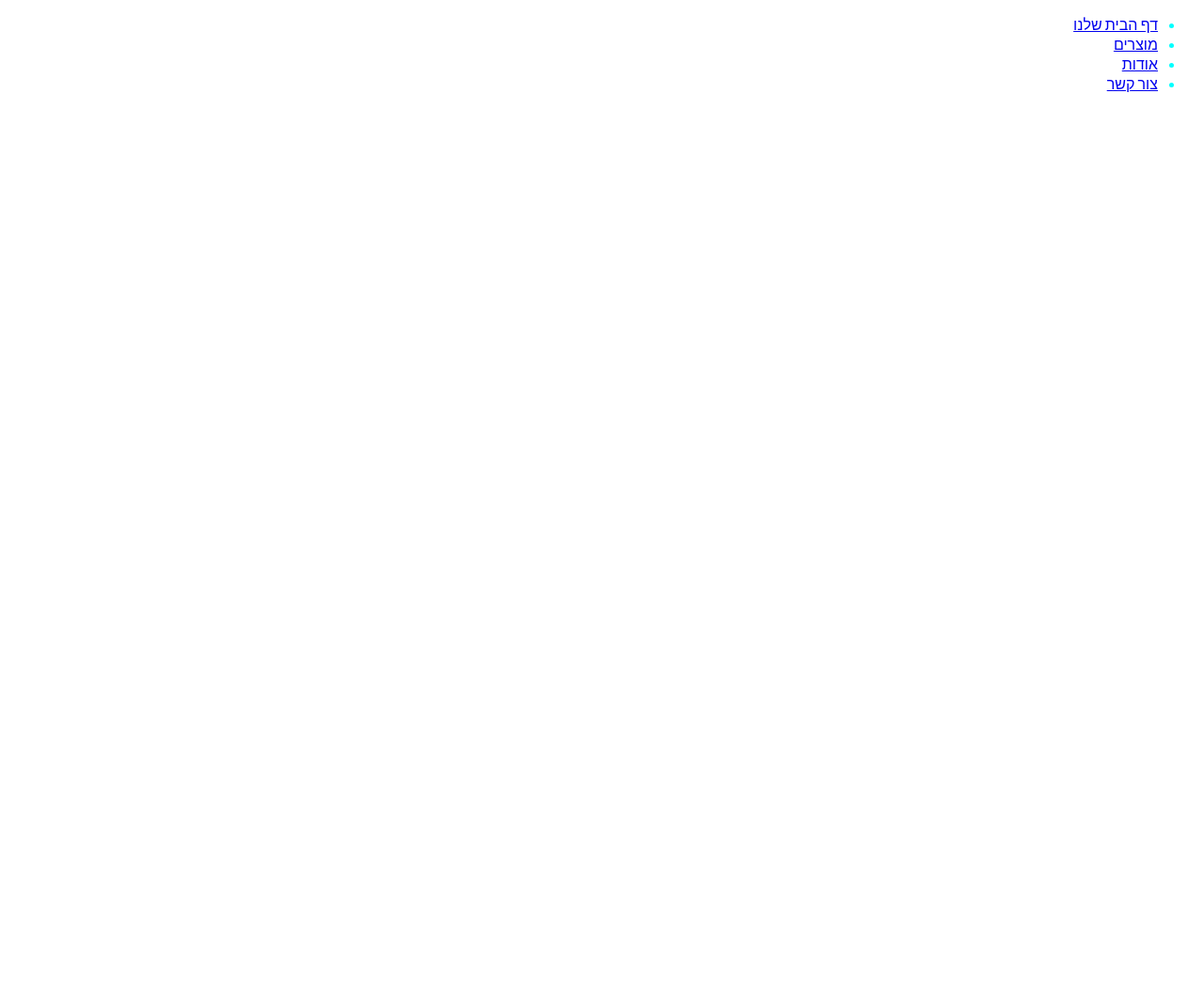
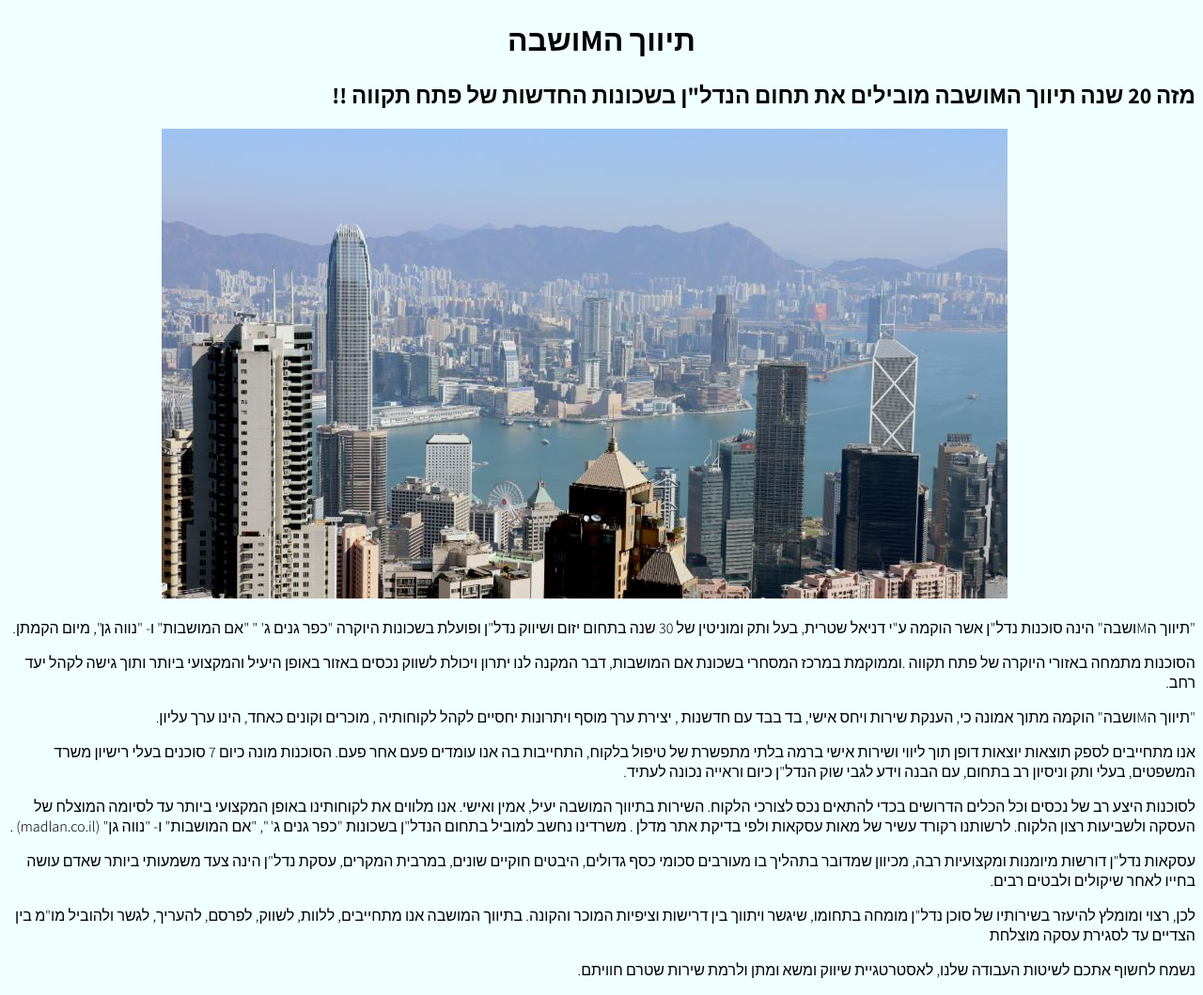
Before and after one commit to ronRips/design-course, a plain HTML site: page index.html in a window 1280 px wide. Shown: the whole page at 94% size. Before the commit the page ends 800 px from the top, so only its background shows below. Drawn offline with Linux system fonts and the light colour scheme.

Commit message:
real estate
אתר ראשוני

```diff
--- a/index.html
+++ b/index.html
@@ -2,20 +2,39 @@
 <html lang="he" dir="rtl">
 <head>
     <meta charset="UTF-8">
-    <title>אתר בסיסי</title>
+    <title>תיווך המושבה</title>
     <link rel="stylesheet" href="stiyle.css">
     <link rel="preconnect" href="https://fonts.gstatic.com">
     <link href="https://fonts.googleapis.com/css2?family=Assistant:wght@300;700&display=swap" rel="stylesheet">
 </head>
 
 <body>
-    <nav class="main-nav">
-  <ul>
-    <li><a href="index.html">דף הבית שלנו</a></li>
-    <li><a href="products.html">מוצרים</a></li>
-    <li><a href="about.html">אודות</a></li>
-    <li><a href="contact.html">צור קשר</a></li>
-  </ul>
-</nav>
+    <h1>תיווך הMושבה</h1>
+    <h2>מזה 20 שנה תיווך הMושבה מובילים את תחום הנדל"ן בשכונות החדשות של פתח תקווה !!</h2>
+
+    <img src="images/buildings.jpg" alt="buildings">
+
+    <p>"תיווך הMושבה" הינה סוכנות נדל"ן אשר הוקמה ע"י דניאל שטרית, בעל ותק ומוניטין של 30 שנה בתחום יזום ושיווק נדל"ן ופועלת בשכונות היוקרה "כפר גנים ג' " "אם המושבות" ו- "נווה גן", מיום הקמתן.</p>
+    <p>
+
+        הסוכנות מתמחה באזורי היוקרה של פתח תקווה .וממוקמת במרכז המסחרי בשכונת אם המושבות, דבר המקנה לנו יתרון ויכולת לשווק נכסים באזור באופן היעיל והמקצועי ביותר ותוך גישה לקהל יעד רחב.</p>
+    <p>
+
+        "תיווך הMושבה" הוקמה מתוך אמונה כי, הענקת שירות ויחס אישי, בד בבד עם חדשנות , יצירת ערך מוסף ויתרונות יחסיים לקהל לקוחותיה , מוכרים וקונים כאחד, הינו ערך עליון.</p>
+    <p>
+
+        אנו מתחייבים לספק תוצאות יוצאות דופן תוך ליווי ושירות אישי ברמה בלתי מתפשרת של טיפול בלקוח, התחייבות בה אנו עומדים פעם אחר פעם. הסוכנות מונה כיום 7 סוכנים בעלי רישיון משרד המשפטים, בעלי ותק וניסיון רב בתחום, עם הבנה וידע לגבי שוק הנדל"ן כיום וראייה נכונה לעתיד.</p>
+    <p>
+
+        לסוכנות היצע רב של נכסים וכל הכלים הדרושים בכדי להתאים נכס לצורכי הלקוח. השירות בתיווך המושבה יעיל, אמין ואישי. אנו מלווים את לקוחותינו באופן המקצועי ביותר עד לסיומה המוצלח של העסקה ולשביעות רצון הלקוח. לרשותנו רקורד עשיר של מאות עסקאות ולפי בדיקת אתר מדלן . משרדינו נחשב למוביל בתחום הנדל"ן בשכונות "כפר גנים ג' ", "אם המושבות" ו- "נווה גן" (madlan.co.il) .</p>
+    <p>
+
+        עסקאות נדל"ן דורשות מיומנות ומקצועיות רבה, מכיוון שמדובר בתהליך בו מעורבים סכומי כסף גדולים, היבטים חוקיים שונים, במרבית המקרים, עסקת נדל"ן הינה צעד משמעותי ביותר שאדם עושה בחייו לאחר שיקולים ולבטים רבים.</p>
+    <p>
+
+        לכן, רצוי ומומלץ להיעזר בשירותיו של סוכן נדל"ן מומחה בתחומו, שיגשר ויתווך בין דרישות וציפיות המוכר והקונה. בתיווך המושבה אנו מתחייבים, ללוות, לשווק, לפרסם, להעריך, לגשר ולהוביל מו"מ בין הצדיים עד לסגירת עסקה מוצלחת
+    </p>
+    <p> נשמח לחשוף אתכם לשיטות העבודה שלנו, לאסטרטגיית שיווק ומשא ומתן ולרמת שירות שטרם חוויתם.</p>
+
 
 </body></html>
--- a/stiyle.css
+++ b/stiyle.css
@@ -1,8 +1,20 @@
-body{
-    color: aqua;
-    font-family: 'Assistant', sans-serif;}
-p{
-    font-size: 45px;
+body {
+
+    font-family: 'Assistant', sans-serif;
+    background-color: azure;
+}
+
+h1 {
+    text-align: center;
+}
+
+p {
+    text-align: right;
+
     font-weight: 300;
 
 }
+
+img {
+    padding-right: 200px;
+}
```
Also changed, not shown: images/buildings.jpg (added), 1 other file.
